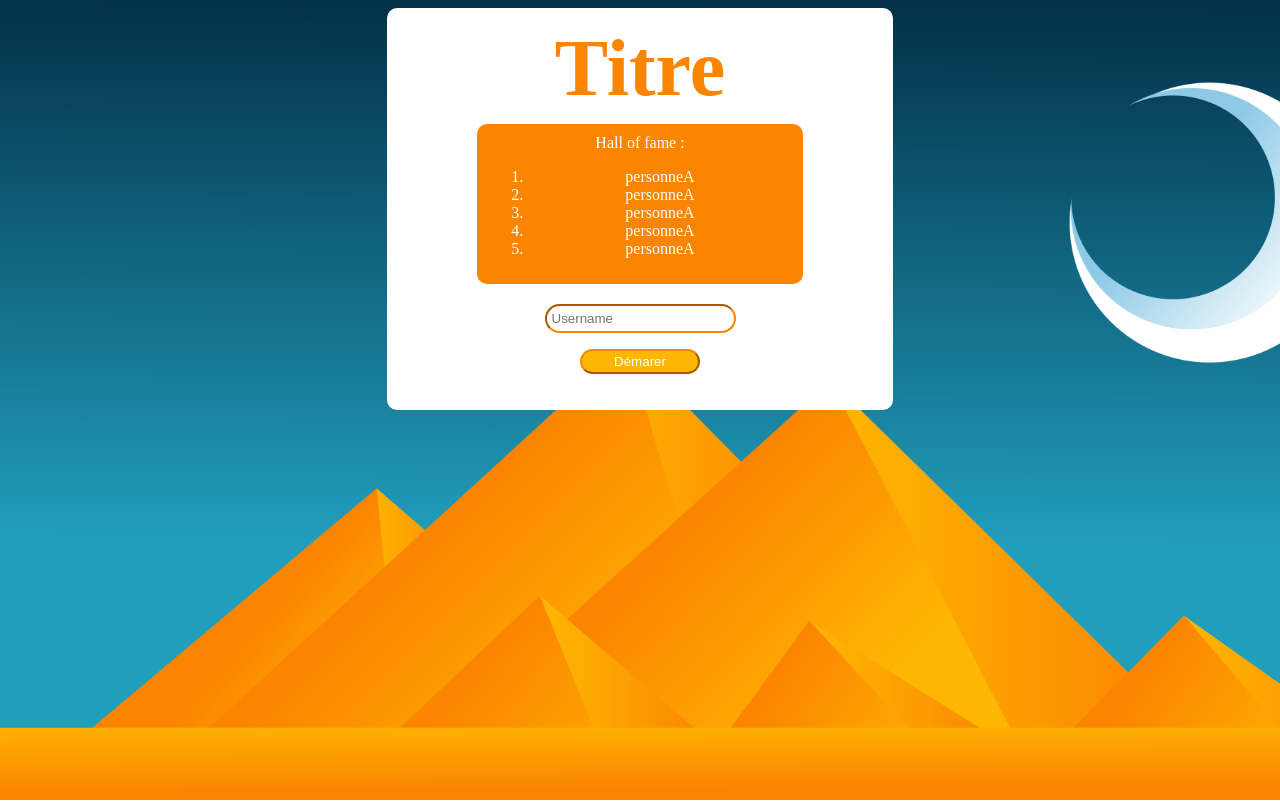
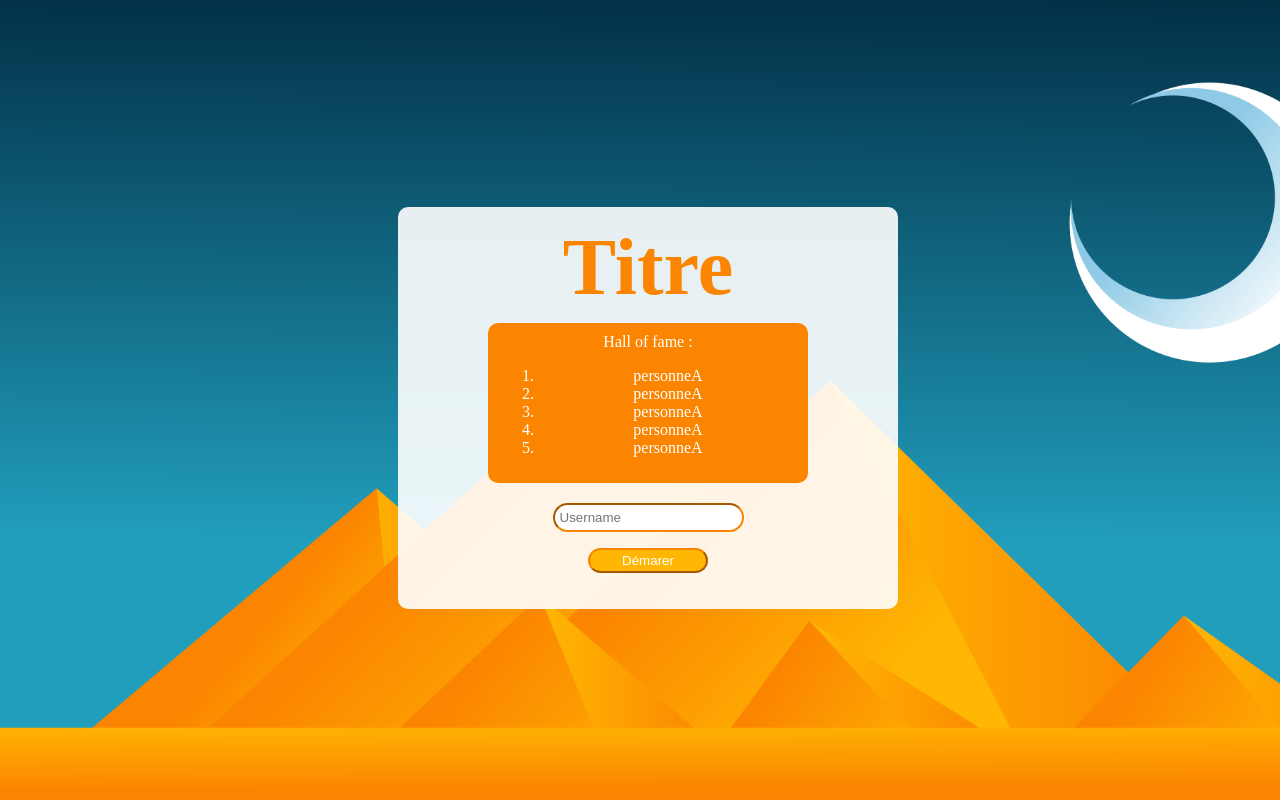
Before and after one commit to Axelle-Ga/Projet_WEB, a PHP site: page / in a window 1280 px wide. Run offline with PHP 8.4, Linux system fonts and the light colour scheme.

Commit message:
Centered cardre

```diff
--- a/index.php
+++ b/index.php
@@ -8,7 +8,7 @@
   </head>
 
   <body>
-    <div class="center">
+    <div class="cadreContainer">
       <div class = "cadre">
         <h1>Titre</h1>
 
--- a/style.css
+++ b/style.css
@@ -5,7 +5,9 @@ html{
     background-size: cover;
 }
 
-.center{
+.cadreContainer{
+    width: 100vw;
+    height: 100vh;
     display: flex;
     justify-content: center;
     align-items: center;
@@ -13,8 +15,8 @@ html{
 
 .cadre{
     text-align: center;
-    width: 40%;
-    background-color: white;
+    width: 500px;
+    background-color: rgba(255, 255, 255, 0.9);
     border-radius: 10px;
 }
 
```
